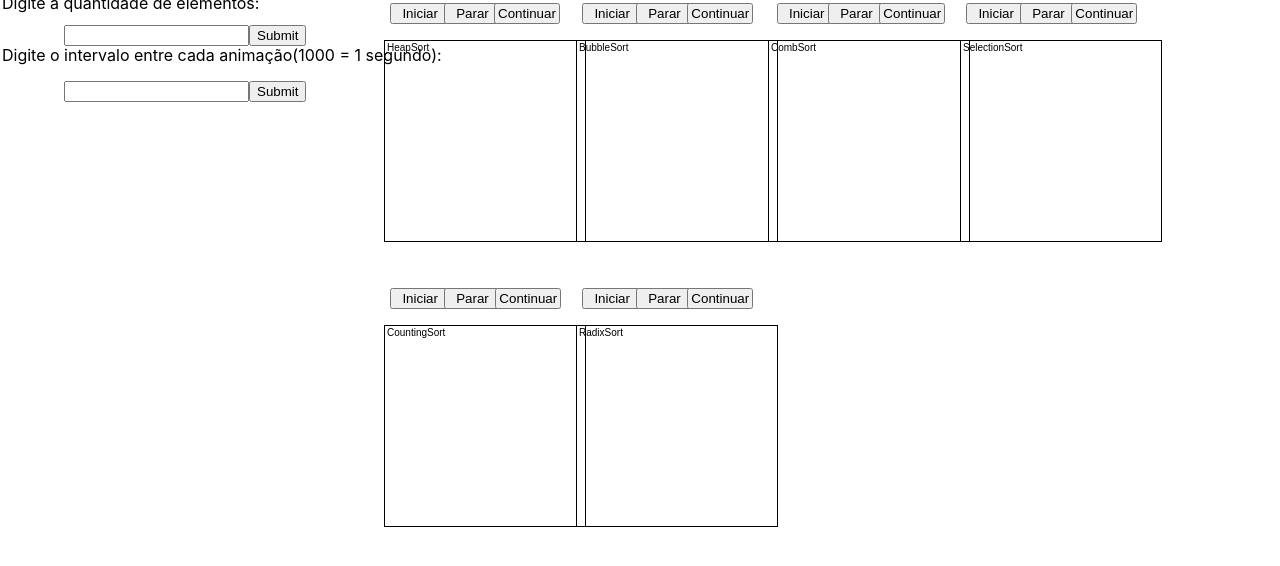
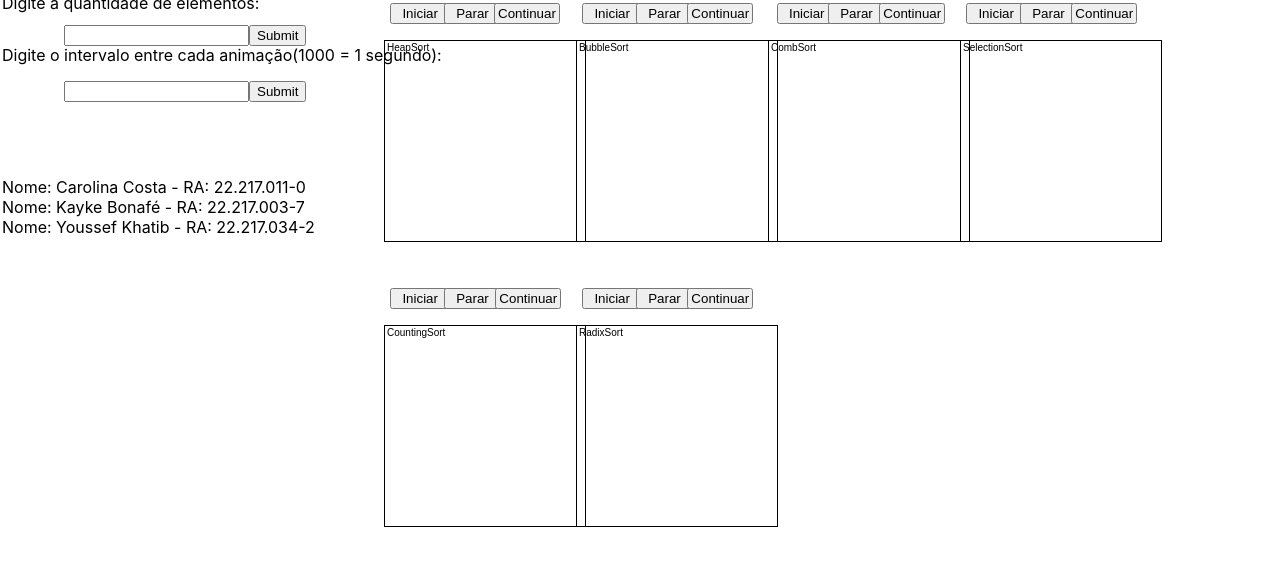
Before and after one commit to YouKhatib/ProjetoAnaliseAlgoritmo, a React (Create React App) app: page / in a window 1280 px wide. Shown: the top 566 px of the page. Built offline with nearby package versions, Linux system fonts and the light colour scheme.

Commit message:
Nomes e RAs do grupo

```diff
--- a/src/App.css
+++ b/src/App.css
@@ -234,3 +234,24 @@
   left:0%;
   top:3.5%
 }
+
+#pCarol{
+  position:absolute;
+  padding: 1px 2px;
+  left:0%;
+  top:20%
+}
+
+#pKayke{
+  position:absolute;
+  padding: 1px 2px;
+  left:0%;
+  top:22.5%
+}
+
+#pYoussef{
+  position:absolute;
+  padding: 1px 2px;
+  left:0%;
+  top:25%
+}
--- a/src/App.js
+++ b/src/App.js
@@ -21,6 +21,9 @@ function App() {
         <CanvasSeis />
         <p id='pelements'>Digite a quantidade de elementos:</p>
         <p id='pintervalo'>Digite o intervalo entre cada animação(1000 = 1 segundo):</p>
+        <p id='pCarol'> Nome: Carolina Costa - RA: 22.217.011-0</p>
+        <p id='pKayke'> Nome: Kayke Bonafé     - RA: 22.217.003-7</p>
+        <p id='pYoussef'> Nome: Youssef Khatib   - RA: 22.217.034-2</p>
     </div>
   );
 }
```
